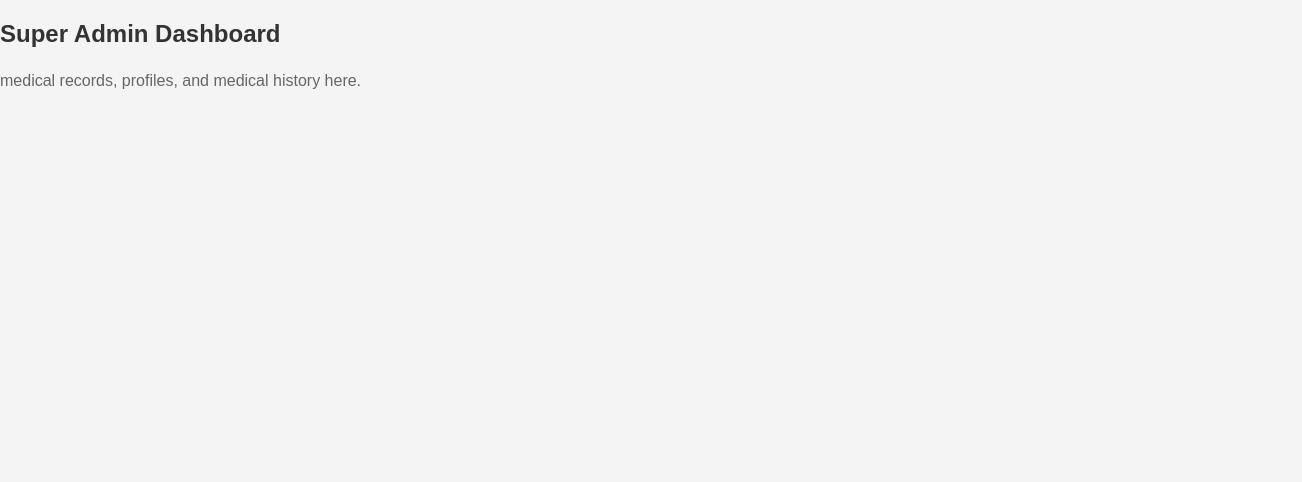
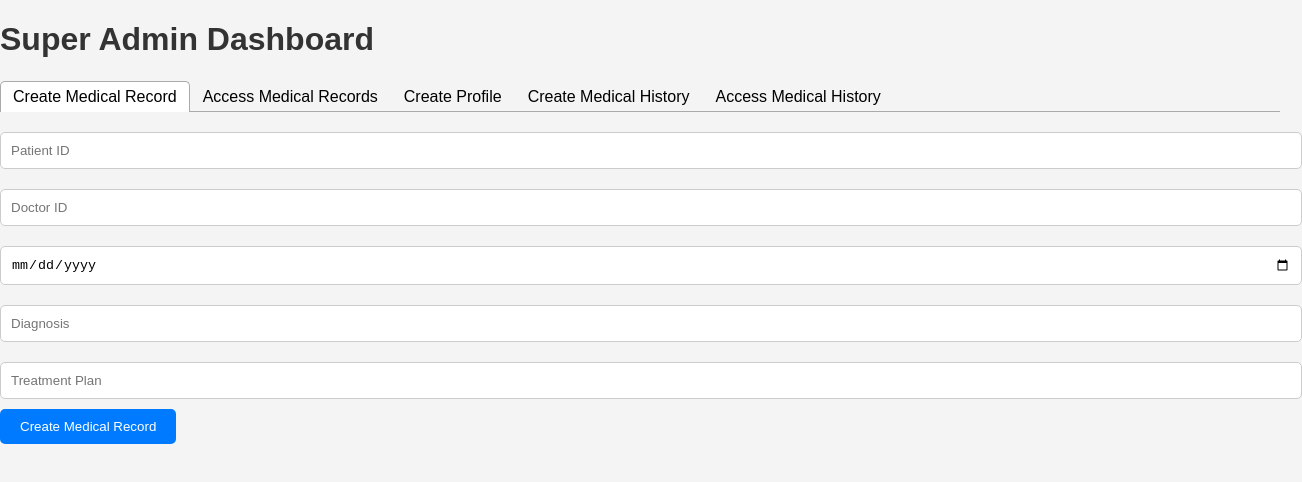
Before and after one commit to ShoElj/dental-clinic-, a React (Vite) app: page /superadmin in a window 1280 px wide. Shown: the top 482 px of the page, 1302 px wide, since content can reach past the window. Built offline with nearby package versions, Linux system fonts and the light colour scheme.

Commit message:
Added new code to super,Medical,Createprofile,Medicalrecords code

```diff
--- a/src/Components/Dashboard/SuperAdminDashboard.jsx
+++ b/src/Components/Dashboard/SuperAdminDashboard.jsx
@@ -1,12 +1,45 @@
+// Importing necessary libraries and components
 import React from 'react';
+import { Tab, Tabs, TabList, TabPanel } from 'react-tabs';
+import 'react-tabs/style/react-tabs.css';
+import MedicalRecords from '../Records/MedicalRecords';
+import CreateProfile from '../Profiles/CreateProfile';
+import MedicalHistory from '../History/MedicalHistory';
 
+// SuperAdminDashboard component to manage the super admin dashboard
 const SuperAdminDashboard = () => {
+  // JSX for the super admin dashboard
   return (
     <div>
-      <h2>Super Admin Dashboard</h2>
-      <p>medical records, profiles, and medical history here.</p>
+      <h1>Super Admin Dashboard</h1>
+      <Tabs>
+        <TabList>
+          <Tab>Create Medical Record</Tab>
+          <Tab>Access Medical Records</Tab>
+          <Tab>Create Profile</Tab>
+          <Tab>Create Medical History</Tab>
+          <Tab>Access Medical History</Tab>
+        </TabList>
+
+        <TabPanel>
+          <MedicalRecords create={true} />
+        </TabPanel>
+        <TabPanel>
+          <MedicalRecords create={false} />
+        </TabPanel>
+        <TabPanel>
+          <CreateProfile />
+        </TabPanel>
+        <TabPanel>
+          <MedicalHistory create={true} />
+        </TabPanel>
+        <TabPanel>
+          <MedicalHistory create={false} />
+        </TabPanel>
+      </Tabs>
     </div>
   );
 };
 
+// Exporting the SuperAdminDashboard component
 export default SuperAdminDashboard;
--- a/src/Components/History/MedicalHistory.jsx
+++ b/src/Components/History/MedicalHistory.jsx
@@ -1,10 +1,70 @@
-import React from 'react';
+// src/components/History/MedicalHistory.jsx
+import React, { useState } from 'react';
+import { supabase } from '../../services/supabaseClient';
 
-const MedicalHistory = () => {
-  return (
+const MedicalHistory = ({ create }) => {
+  const [histories, setHistories] = useState([]);
+  const [formData, setFormData] = useState({
+    patient_id: '',
+    condition: '',
+    diagnosis_date: '',
+    treatment_history: ''
+  });
+
+  const fetchHistories = async () => {
+    const { data, error } = await supabase.from('medical_history').select('*');
+    if (data) setHistories(data);
+  };
+
+  const handleSubmit = async (e) => {
+    e.preventDefault();
+    const { data, error } = await supabase.from('medical_history').insert([formData]);
+    if (data) {
+      alert('Medical history created successfully!');
+      setFormData({
+        patient_id: '',
+        condition: '',
+        diagnosis_date: '',
+        treatment_history: ''
+      });
+    }
+  };
+
+  return create ? (
+    <form onSubmit={handleSubmit}>
+      <input
+        type="text"
+        placeholder="Patient ID"
+        value={formData.patient_id}
+        onChange={(e) => setFormData({ ...formData, patient_id: e.target.value })}
+      />
+      <input
+        type="text"
+        placeholder="Condition"
+        value={formData.condition}
+        onChange={(e) => setFormData({ ...formData, condition: e.target.value })}
+      />
+      <input
+        type="date"
+        value={formData.diagnosis_date}
+        onChange={(e) => setFormData({ ...formData, diagnosis_date: e.target.value })}
+      />
+      <input
+        type="text"
+        placeholder="Treatment History"
+        value={formData.treatment_history}
+        onChange={(e) => setFormData({ ...formData, treatment_history: e.target.value })}
+      />
+      <button type="submit">Create Medical History</button>
+    </form>
+  ) : (
     <div>
-      <h2>Medical History</h2>
-      <p>View and update medical history here.</p>
+      <button onClick={fetchHistories}>Fetch Medical Histories</button>
+      <ul>
+        {histories.map(history => (
+          <li key={history.id}>{history.condition}</li>
+        ))}
+      </ul>
     </div>
   );
 };
--- a/src/Components/Profiles/CreateProfile.jsx
+++ b/src/Components/Profiles/CreateProfile.jsx
@@ -1,11 +1,72 @@
-import React from 'react';
+import React, { useState } from 'react';
+import { supabase } from '../../services/supabaseClient';
 
+// CreateProfile component to handle user profile creation
 const CreateProfile = () => {
+  // State to hold the form data for creating a new profile
+  const [formData, setFormData] = useState({
+    user_id: '',
+    full_name: '',
+    date_of_birth: '',
+    address: '',
+    phone_number: ''
+  });
+
+  // Function to handle form submission for creating a new profile
+  const handleSubmit = async (e) => {
+    // Prevent the default form submission behavior
+    e.preventDefault();
+    // Attempt to insert the form data into the 'profiles' table in the database
+    const { data, error } = await supabase.from('profiles').insert([formData]);
+    // If the insertion is successful
+    if (data) {
+      // Alert the user that the profile was created successfully
+      alert('Profile created successfully!');
+      // Reset the form data after successful submission
+      setFormData({
+        user_id: '',
+        full_name: '',
+        date_of_birth: '',
+        address: '',
+        phone_number: ''
+      });
+    }
+  };
+
+  // JSX for the form to create a new profile
   return (
-    <div>
-      <h2>Create Profile</h2>
-      <p>Create new user profiles here.</p>
-    </div>
+    <form onSubmit={handleSubmit}>
+      <input
+        type="text"
+        placeholder="User ID"
+        value={formData.user_id}
+        onChange={(e) => setFormData({ ...formData, user_id: e.target.value })}
+      />
+      <input
+        type="text"
+        placeholder="Full Name"
+        value={formData.full_name}
+        onChange={(e) => setFormData({ ...formData, full_name: e.target.value })}
+      />
+      <input
+        type="date"
+        value={formData.date_of_birth}
+        onChange={(e) => setFormData({ ...formData, date_of_birth: e.target.value })}
+      />
+      <input
+        type="text"
+        placeholder="Address"
+        value={formData.address}
+        onChange={(e) => setFormData({ ...formData, address: e.target.value })}
+      />
+      <input
+        type="text"
+        placeholder="Phone Number"
+        value={formData.phone_number}
+        onChange={(e) => setFormData({ ...formData, phone_number: e.target.value })}
+      />
+      <button type="submit">Create Profile</button>
+    </form>
   );
 };
 
--- a/src/Components/Records/MedicalRecords.jsx
+++ b/src/Components/Records/MedicalRecords.jsx
@@ -1,30 +1,82 @@
-import React, { useEffect, useState } from 'react';
+import React, { useState } from 'react';
 import { supabase } from '../../services/supabaseClient';
 
-const MedicalRecords = () => {
+// MedicalRecords component to manage medical records
+const MedicalRecords = ({ create }) => {
+  // State to hold the list of medical records
   const [records, setRecords] = useState([]);
+  // State to hold the form data for creating a new medical record
+  const [formData, setFormData] = useState({
+    patient_id: '',
+    doctor_id: '',
+    record_date: '',
+    diagnosis: '',
+    treatment_plan: ''
+  });
 
-  useEffect(() => {
-    fetchRecords();
-  }, []);
+  // Function to fetch medical records from the database
+  const fetchRecords = async () => {
+    const { data, error } = await supabase.from('medical_records').select('*');
+    if (data) setRecords(data);
+  };
 
-  const fetchRecords = async () => {
-    const { data, error } = await supabase
-      .from('medical_records')
-      .select('*');
-    if (error) {
-      console.error('Error fetching records:', error);
-    } else {
-      setRecords(data);
+  // Function to handle form submission for creating a new medical record
+  const handleSubmit = async (e) => {
+    e.preventDefault();
+    const { data, error } = await supabase.from('medical_records').insert([formData]);
+    if (data) {
+      alert('Medical record created successfully!');
+      // Reset form data after successful submission
+      setFormData({
+        patient_id: '',
+        doctor_id: '',
+        record_date: '',
+        diagnosis: '',
+        treatment_plan: ''
+      });
     }
   };
 
-  return (
+  // Conditional rendering based on the 'create' prop
+  return create ? (
+    <form onSubmit={handleSubmit}>
+      <input
+        type="text"
+        placeholder="Patient ID"
+        value={formData.patient_id}
+        onChange={(e) => setFormData({ ...formData, patient_id: e.target.value })}
+      />
+      <input
+        type="text"
+        placeholder="Doctor ID"
+        value={formData.doctor_id}
+        onChange={(e) => setFormData({ ...formData, doctor_id: e.target.value })}
+      />
+      <input
+        type="date"
+        value={formData.record_date}
+        onChange={(e) => setFormData({ ...formData, record_date: e.target.value })}
+      />
+      <input
+        type="text"
+        placeholder="Diagnosis"
+        value={formData.diagnosis}
+        onChange={(e) => setFormData({ ...formData, diagnosis: e.target.value })}
+      />
+      <input
+        type="text"
+        placeholder="Treatment Plan"
+        value={formData.treatment_plan}
+        onChange={(e) => setFormData({ ...formData, treatment_plan: e.target.value })}
+      />
+      <button type="submit">Create Medical Record</button>
+    </form>
+  ) : (
     <div>
-      <h2>Medical Records</h2>
+      <button onClick={fetchRecords}>Fetch Medical Records</button>
       <ul>
         {records.map(record => (
-          <li key={record.id}>{record.patient_name}: {record.details}</li>
+          <li key={record.id}>{record.diagnosis}</li>
         ))}
       </ul>
     </div>
```
